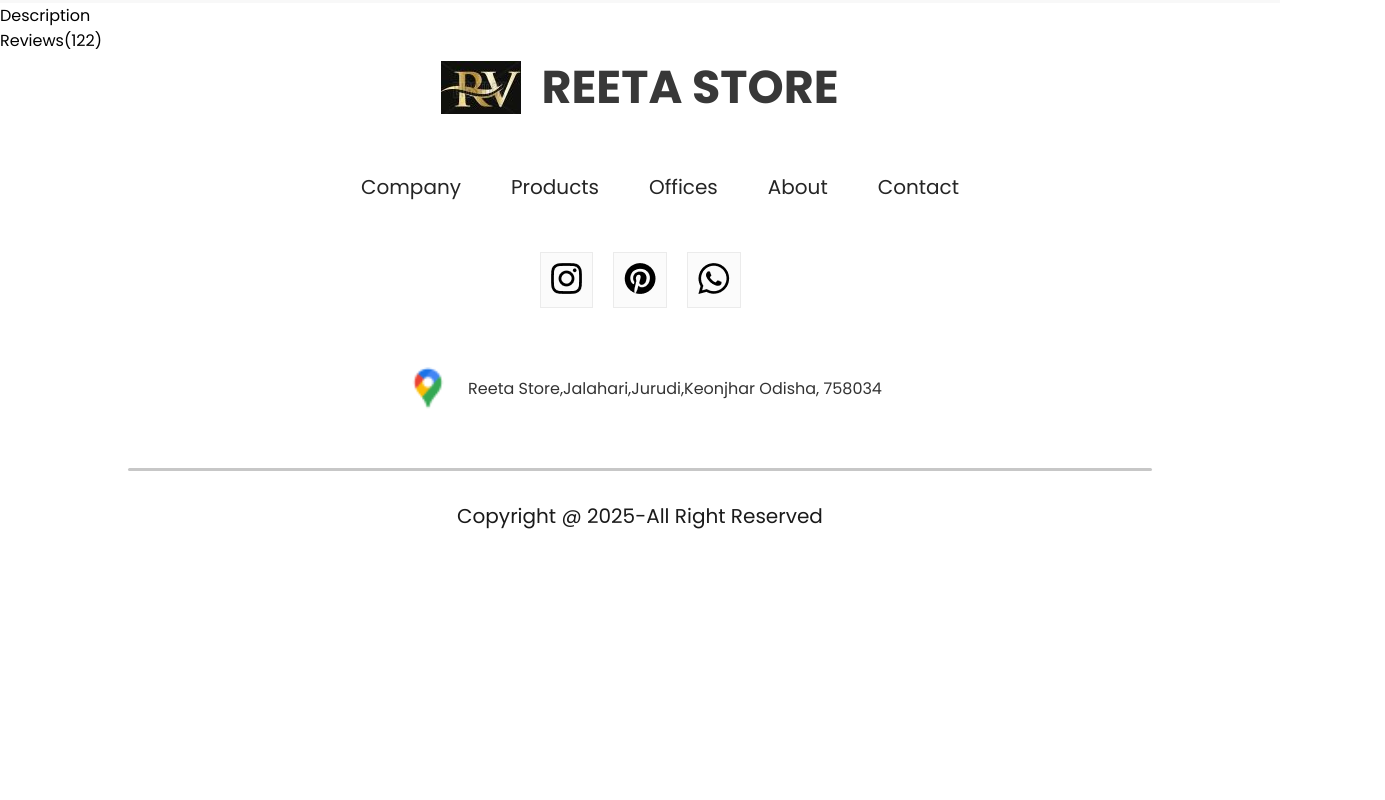
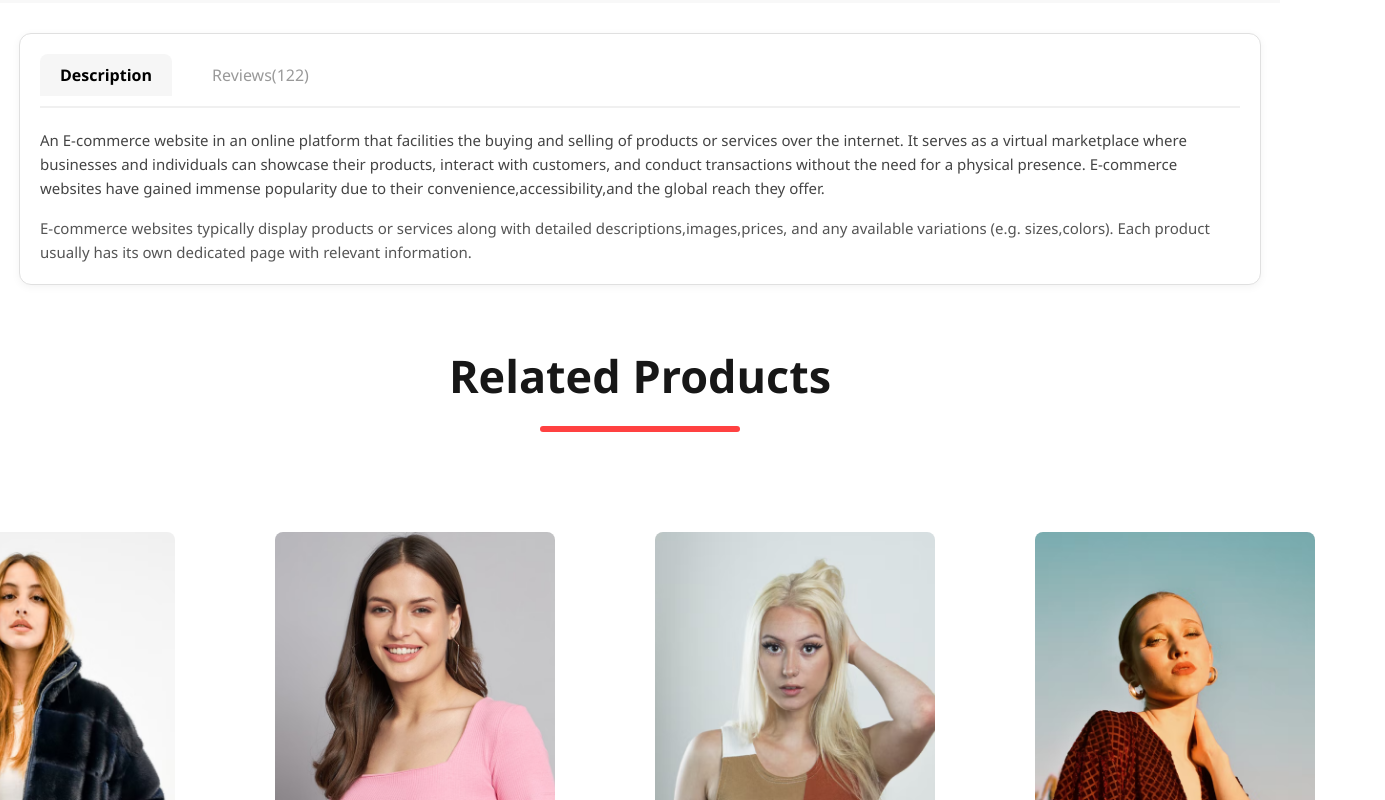
Before and after one commit to rambha04/My-Website, a React (Create React App) app: page /product/1 in a window 1280 px wide. Shown: the part 780-1580 px from the top of the page, 1385 px wide, since content can reach past the window. Before the commit the page ends 1341 px from the top, so only its background shows below. Built offline with nearby package versions, Linux system fonts and the light colour scheme.

Commit message:
Initial commit with cart styling updates

```diff
--- /dev/null
+++ b/src/Components/CartItems/CartItems.css
@@ -0,0 +1,99 @@
+.cartitems {
+  width: 90%;
+  max-width: 1200px;
+  margin: 40px auto;
+  font-family: "Segoe UI", Tahoma, Geneva, Verdana, sans-serif;
+  color: #333;
+}
+
+.cartitems-format-main {
+  display: grid;
+  grid-template-columns: 100px 2fr 1fr 1fr 1fr 50px;
+  align-items: center;
+  padding: 10px 20px;
+  background-color: #f5f5f5;
+  border-radius: 6px;
+  font-weight: 600;
+  font-size: 14px;
+  margin-bottom: 10px;
+}
+
+.cartitems-format {
+  display: grid;
+  grid-template-columns: 100px 2fr 1fr 1fr 1fr 50px;
+  align-items: center;
+  gap: 10px;
+  padding: 16px 24px;
+  background-color: #fff;
+  border-bottom: 1px solid #eee;
+}
+
+.carticon-product-icon {
+  width: 80px;
+  height: 80px;
+  object-fit: cover;
+  border-radius: 8px;
+  border: 1px solid #ddd;
+}
+
+.cartitems-quantity {
+  padding: 4px 10px;
+  background-color: #f0f0f0;
+  border: 1px solid #ccc;
+  border-radius: 4px;
+  font-size: 13px;
+  font-weight: 500;
+  color: #000; /* black text */
+  min-width: 40px;
+  text-align: center;
+}
+
+
+.cartitems-remove-icon {
+  width: 24px;
+  height: 24px;
+  cursor: pointer;
+  transition: transform 0.2s ease;
+}
+
+.cartitems-remove-icon:hover {
+  transform: scale(1.2);
+}
+
+/* Optional: subtle line between each item */
+.cartitems hr {
+  border: none;
+  border-top: 1px solid #eee;
+  margin: 0;
+}
+
+/* Responsive design */
+@media screen and (max-width: 768px) {
+  .cartitems-format-main,
+  .cartitems-format {
+    grid-template-columns: 1fr 2fr 1fr;
+    grid-template-rows: auto auto;
+    grid-gap: 12px;
+    font-size: 14px;
+  }
+
+  .cartitems-format-main p:nth-child(n+4),
+  .cartitems-format p:nth-child(n+4) {
+    display: none;
+  }
+
+  .carticon-product-icon {
+    width: 60px;
+    height: 60px;
+  }
+
+  .cartitems-quantity {
+    padding: 4px 10px;
+    font-size: 13px;
+  }
+
+  .cartitems-remove-icon {
+    width: 20px;
+    height: 20px;
+  }
+}
--- /dev/null
+++ b/src/Components/CartItems/CartItems.jsx
@@ -0,0 +1,61 @@
+import React, { useContext } from "react";
+import "./CartItems.css";
+import { ShopContext } from "../../Context/ShopContext";
+import remove_icon from "../Assets/cart_cross_icon.png";
+
+const CartItems = () => {
+  const { all_product, cartItems, removeFromCart } = useContext(ShopContext);
+  return (
+    <div className="cartitems">
+      <div className="cartitems-format-main">
+        <p> Products </p>
+        <p> Title </p>
+        <p> Price </p>
+        <p> Quantity </p>
+        <p> Total </p>
+        <p> Remove </p>
+      </div>
+      <hr />
+      <div>
+        <div className="cartitems-format cartitems-format-main">
+          <img src="" alt="" className="carticon-product-icon" />
+          <p> </p>
+          <p>  </p>
+          <button className="cartitems-quantity">  </button>
+          <p> </p>
+          <img className="cartitems-remove-icon" src={remove_icon} onClick={() => {removeFromCart();}} alt="" />
+        </div>
+        <hr />
+      </div>
+      {all_product.map((e) => {
+        if (cartItems[e.id] > 0) {
+          return (
+            <div>
+              <div className="cartitems-format">
+                <img src={e.image} alt="" className="carticon-product-icon" />
+                <p> {e.name} </p>
+                <p> ₹{e.new_price} </p>
+                <button className="cartitems-quantity">
+                  {" "}
+                  {cartItems[e.id]}{" "}
+                </button>
+                <p> {e.new_price * cartItems[e.id]} </p>
+                <img
+                  src={remove_icon}
+                  onClick={() => {
+                    removeFromCart(e.id);
+                  }}
+                  alt=""
+                />
+              </div>
+              <hr />
+            </div>
+          );
+          return null;
+        }
+      })}
+    </div>
+  );
+};
+
+export default CartItems;
--- a/src/Components/DescriptionBox/DescriptionBox.css
+++ b/src/Components/DescriptionBox/DescriptionBox.css
@@ -0,0 +1,54 @@
+/* DescriptionBox.css */
+
+.descriptionbox {
+  width: 100%;
+  max-width: 1200px;
+  margin: 30px auto;
+  padding: 20px;
+  background-color: #ffffff;
+  border: 1px solid #e0e0e0;
+  border-radius: 12px;
+  box-shadow: 0 2px 8px rgba(0, 0, 0, 0.05);
+  font-family: 'Segoe UI', Tahoma, Geneva, Verdana, sans-serif;
+}
+
+.description-navigator {
+  display: flex;
+  gap: 20px;
+  margin-bottom: 20px;
+  border-bottom: 2px solid #f0f0f0;
+  padding-bottom: 10px;
+}
+
+.description-nav-box {
+  padding: 10px 20px;
+  font-weight: 600;
+  font-size: 16px;
+  cursor: pointer;
+  border-radius: 8px 8px 0 0;
+  background-color: #f6f6f6;
+  transition: background-color 0.3s ease;
+}
+
+.description-nav-box:hover {
+  background-color: #e8e8e8;
+}
+
+.description-nav-box.fade {
+  color: #999;
+  background-color: transparent;
+  font-weight: 500;
+}
+
+.descriptionbox-description {
+  font-size: 15px;
+  line-height: 1.6;
+  color: #444;
+  margin-bottom: 16px;
+}
+
+.descriptionbox p {
+  font-size: 15px;
+  line-height: 1.6;
+  color: #555;
+}
--- a/src/Components/DescriptionBox/DescriptionBox.jsx
+++ b/src/Components/DescriptionBox/DescriptionBox.jsx
@@ -9,8 +9,12 @@
              <div className="description-nav-box fade"> Reviews(122) </div>
           </div>
           <div className="descriptionbox-description">
-
-          </div>
+            An E-commerce website in an online platform that facilities the buying and selling of products or services over the internet.
+             It serves as a virtual marketplace where businesses and individuals can showcase their products, interact with customers, and conduct transactions without the need for a physical presence.
+             E-commerce websites have gained immense popularity due to their convenience,accessibility,and the global reach they offer.
+         </div>
+         <p> E-commerce websites typically display products or services along with detailed descriptions,images,prices, and any available variations (e.g. sizes,colors).
+            Each product usually has its own dedicated page with relevant information. </p>
     </div>
   )
 }
--- a/src/Components/Items/Item.jsx
+++ b/src/Components/Items/Item.jsx
@@ -6,7 +6,8 @@
     return (
       <div className="item">
         <Link to={`/product/${props.id}`} >
-          <img src={props.image} alt={props.name} /> </Link>
+          <img onClick={() => window.scrollTo(0, 0)} src={props.image} alt={props.name} />
+ </Link>
         <p> {props.name} </p>
         <div className="item-prices">
           <div className="item-price_new"> ₹ {props.new_price}</div>
--- a/src/Components/ProductDisplay/ProductDisplay.jsx
+++ b/src/Components/ProductDisplay/ProductDisplay.jsx
@@ -1,10 +1,13 @@
-import React from 'react';
+import React, { useContext } from 'react';
 import './ProductDisplay.css';
 import star_icon from '../Assets/star_icon.png';
 import star_dull_icon from '../Assets/star_dull_icon.png';
+import { ShopContext } from '../../Context/ShopContext';
 
  const ProductDisplay = (props) => {
+
     const {product} = props;
+    const {addToCart} =useContext(ShopContext);
   return (
     <div className="productdisplay">
       <div className="productdisplay-left">
@@ -51,7 +54,7 @@
             <div>XXL</div>
           </div>
         </div>
-        <button> Add To Cart </button>
+        <button onClick={()=>{addToCart(product.id)}}> Add To Cart </button>
         <p className="productdisplay-right-category">
             <span> Category : </span> Women, T-Shirt, Crop Top </p>
         <p className="productdisplay-right-category">
--- /dev/null
+++ b/src/Components/RelatedProducts/RelatedProduct.css
@@ -0,0 +1,37 @@
+
+.relatedpproducts {
+  display: flex;
+  flex-direction: column;
+  align-items: center;
+  gap: 10px;
+  height: 90vh;
+  width: 100%;
+  max-width: 1200px;
+  margin: 60px auto;
+  padding: 0 20px;
+  font-family: 'Segoe UI', Tahoma, Geneva, Verdana, sans-serif;
+}
+
+.relatedpproducts h1 {
+  font-size: 45px;
+  font-weight: 600;
+  margin-bottom: 10px;
+  text-align: center;
+  color: #171717;
+}
+
+.relatedpproducts hr {
+  width: 200px;
+  height: 6px;
+  background-color: #ff4141;
+  border: none;
+  margin: 0 auto 40px auto;
+  border-radius: 10px;
+}
+
+.relatedproducts-item {
+  margin-top: 50px;
+  display: flex;
+  gap: 30px;
+  justify-items:center;
+}
--- /dev/null
+++ b/src/Components/RelatedProducts/RelatedProduct.jsx
@@ -0,0 +1,29 @@
+import React from 'react';
+import './RelatedProduct.css';
+import Item from '../Items/Item';
+import data_product from '../Assets/data';
+
+const RelatedProduct = () => {
+  return (
+    <div className='relatedpproducts'>
+       <h1> Related Products </h1>
+       <hr/>
+       <div className="relatedproducts-item">
+        {data_product.map((item,i)=>{
+           return (
+             <Item
+               key={i}
+               id={item.id}
+               name={item.name}
+               image={item.image}
+               new_price={item.new_price}
+               old_price={item.old_price}
+             />
+           );
+        })}
+       </div>
+    </div>
+  )
+}
+
+export default RelatedProduct
--- a/src/Context/ShopContext.jsx
+++ b/src/Context/ShopContext.jsx
@@ -1,11 +1,30 @@
-import React, { createContext } from "react";
+import React, { createContext, useState } from "react";
 import all_product from '../Components/Assets/all_product';
 
 export const ShopContext = createContext(null);
 
+const getDefaultCart =()=>{
+    let cart = {};
+    for (let index = 0; index < all_product.length+1; index++) {
+        cart[index] = 0;
+    }
+    return cart;
+}
+
 const ShopContextProvider = (props) =>{
 
-    const contextValue = {all_product};
+    const [cartItems,setCartItems] = useState(getDefaultCart());
+
+      const addToCart = (itemId) =>{
+        setCartItems((prev)=>({...prev,[itemId]:prev[itemId]+1}))
+        console.log(cartItems)
+      }
+      const removeFromCart = (itemId) =>{
+        setCartItems((prev)=>({...prev,[itemId]:prev[itemId]-1}))
+      }
+
+          const contextValue = { all_product, cartItems,addToCart,removeFromCart };
+
 
     return(
 
--- a/src/Pages/Cart.jsx
+++ b/src/Pages/Cart.jsx
@@ -1,9 +1,10 @@
 import React from "react";
+import CartItems from "../Components/CartItems/CartItems";
 
 const Cart = () =>{
     return(
         <div>
-
+          <CartItems/>
         </div>
     )
 }
--- a/src/Pages/Product.jsx
+++ b/src/Pages/Product.jsx
@@ -4,6 +4,7 @@
 import {ShopContext} from '../Context/ShopContext';
 import ProductDisplay from "../Components/ProductDisplay/ProductDisplay";
 import DescriptionBox from "../Components/DescriptionBox/DescriptionBox";
+import RelatedProduct from "../Components/RelatedProducts/RelatedProduct";
 
 const Product = () =>{
     const {all_product}= useContext(ShopContext);
@@ -13,7 +14,8 @@
         <div>
            <Breadcrum product = {product} />
            <ProductDisplay product={product} />
-           <DescriptionBox/>
+           <DescriptionBox />
+           <RelatedProduct />
         </div>
     )
 }
```
Also changed, not shown: 1 other file (tests, documents, lock files or other folders).
